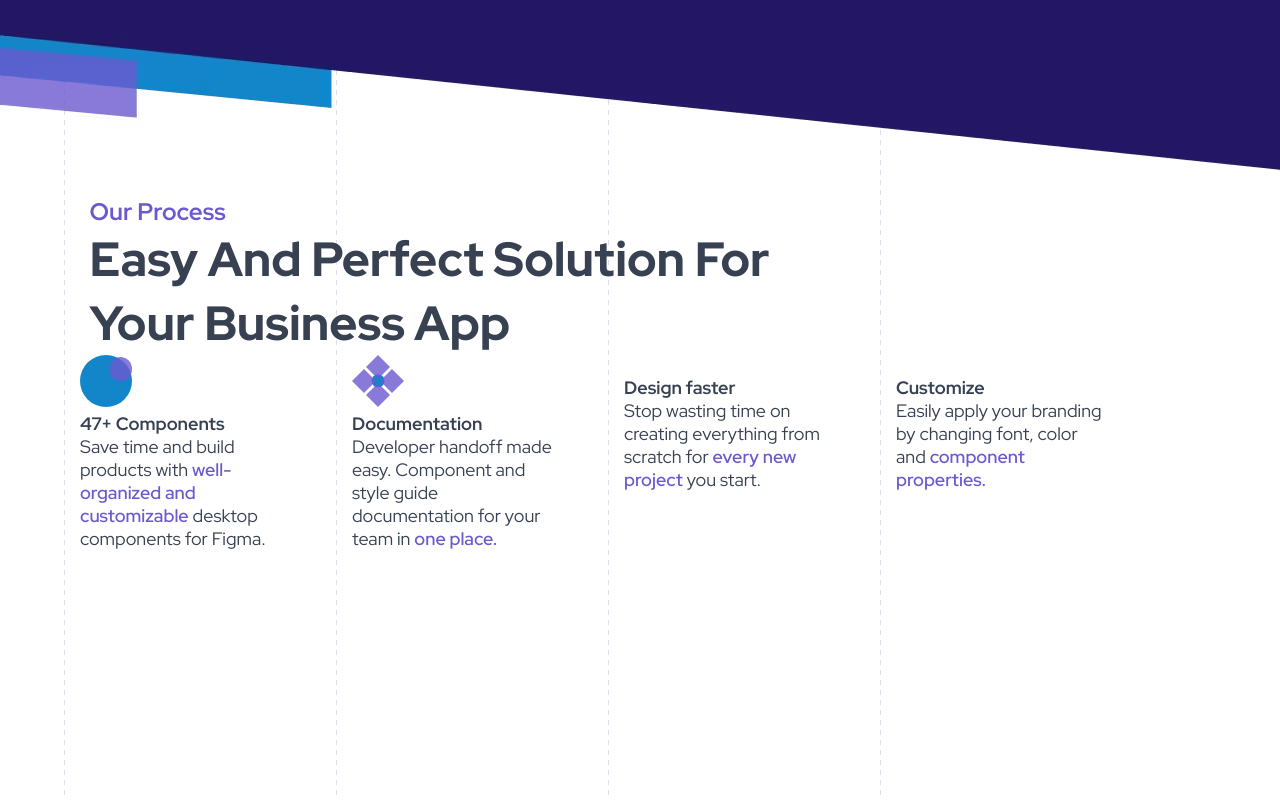
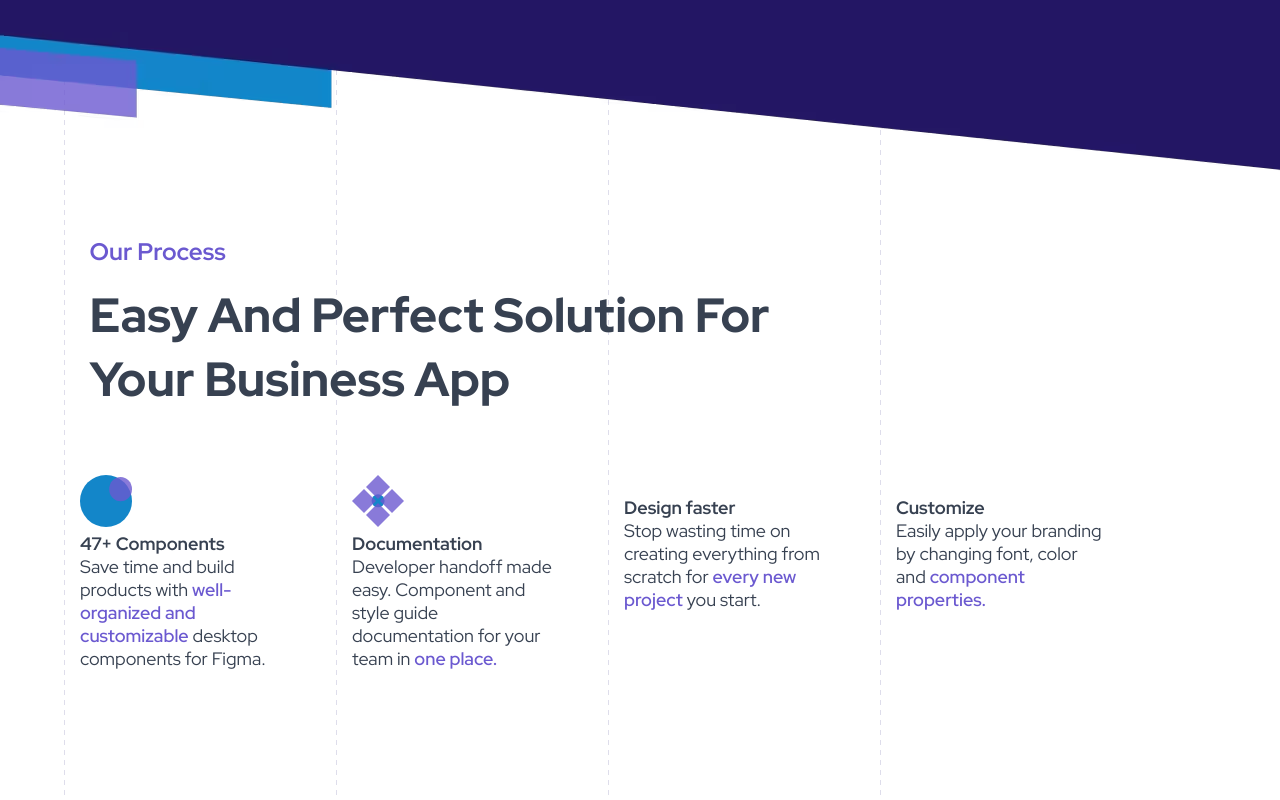
Before and after one commit to dev-RonnieTR/process-page, a plain HTML site: page index.html in a window 1280 px wide. Drawn offline with Linux system fonts and the light colour scheme.

Commit message:
Greate --gap variables. Give .heading and .heading__item vertical margins. Give .content a vertical padding.

```diff
--- a/styles.css
+++ b/styles.css
@@ -22,6 +22,8 @@ html {
   --color-3: #ffffff;
   --color-4: #374151;
   --color-5: #6b7280;
+  --gap-1: 1rem;
+  --gap-2: 1.5rem;
 }
 
 .background, .heading {
@@ -30,12 +32,15 @@ html {
 }
 .heading {
     padding: 0 7%;
+    margin: var(--gap-2) 0;
+    overflow: hidden;
 }
 .heading__item {
     width: min(100%, 43rem);
+    margin: var(--gap-1) 0;
 }
 .content {
-    padding: 0 5%;
+    padding: var(--gap-2) 5%;
 }
 
 .content {
```
